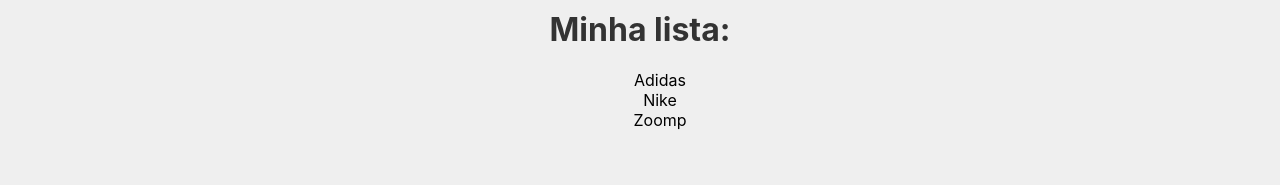
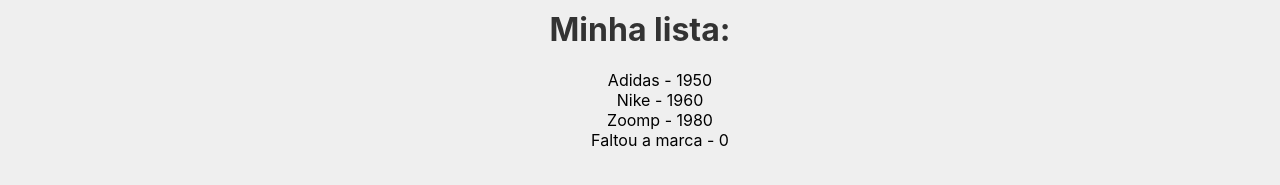
Before and after one commit to allangadelha/estudos-react, a React (Create React App) app: page / in a window 1280 px wide. Shown: the part 837-1022 px from the top of the page. Built offline with nearby package versions, Linux system fonts and the light colour scheme.

Commit message:
Avançando com props: propTypes e defaultProps

```diff
--- a/src/components/Item.js
+++ b/src/components/Item.js
@@ -1,11 +1,22 @@
-function Item({ marca }) {
+import PropTypes from 'prop-types';
+function Item({ marca, ano_lancamento }) {
 
     return (
         <>
-            <li>{marca}</li>
+            <li>{marca} - {ano_lancamento}</li>
         </>
     )
 
 }
 
+Item.propTypes = {
+    marca: PropTypes.string.isRequired,
+    ano_lancamento: PropTypes.number.isRequired,
+}
+
+Item.defaultProps = {
+    marca: "Faltou a marca",
+    ano_lancamento: 0,
+}
+
 export default Item;
--- a/src/components/List.js
+++ b/src/components/List.js
@@ -6,9 +6,10 @@
         <>
             <h1>Minha lista:</h1>
             <ul>
-                <Item marca="Adidas"/>
-                <Item marca="Nike"/>
-                <Item marca="Zoomp"/>
+                <Item marca="Adidas" ano_lancamento={1950}/>
+                <Item marca="Nike" ano_lancamento={1960}/>
+                <Item marca="Zoomp" ano_lancamento={1980}/>
+                <Item />
             </ul>
         </>
     )
```
